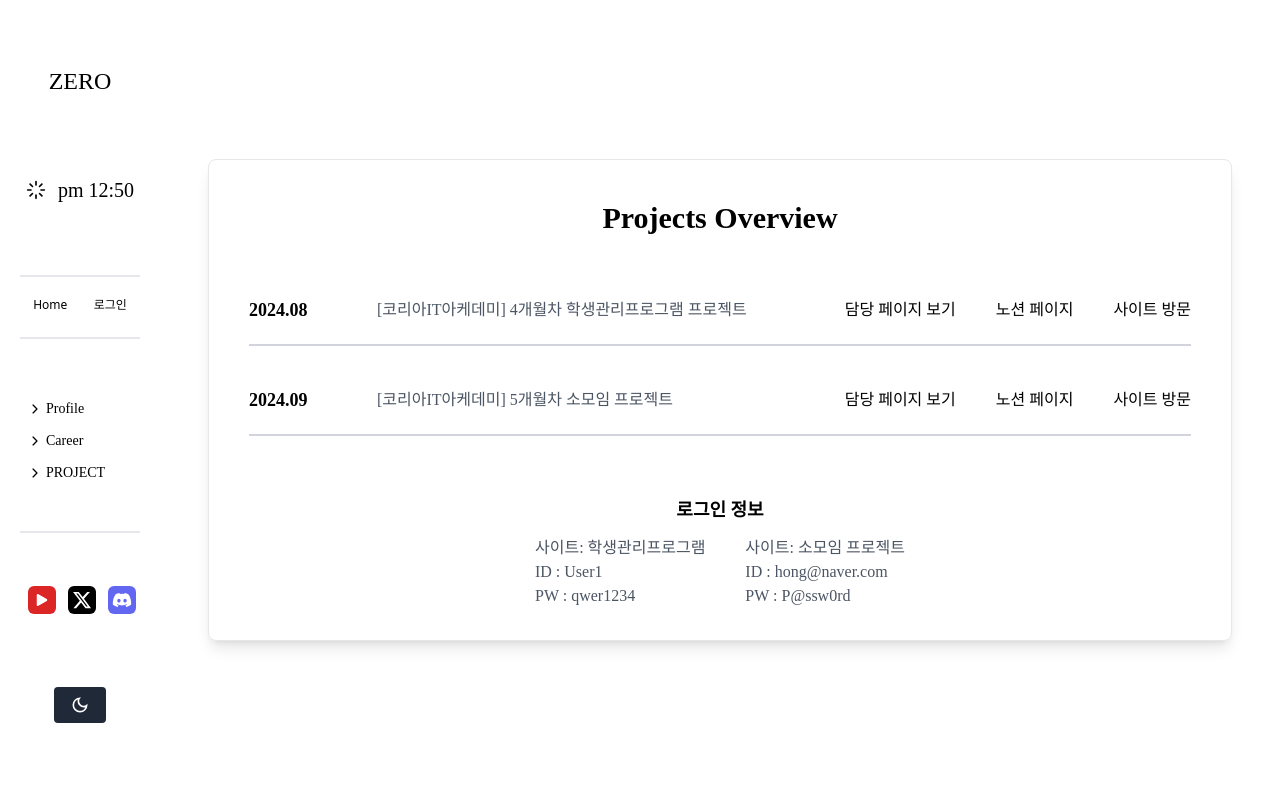
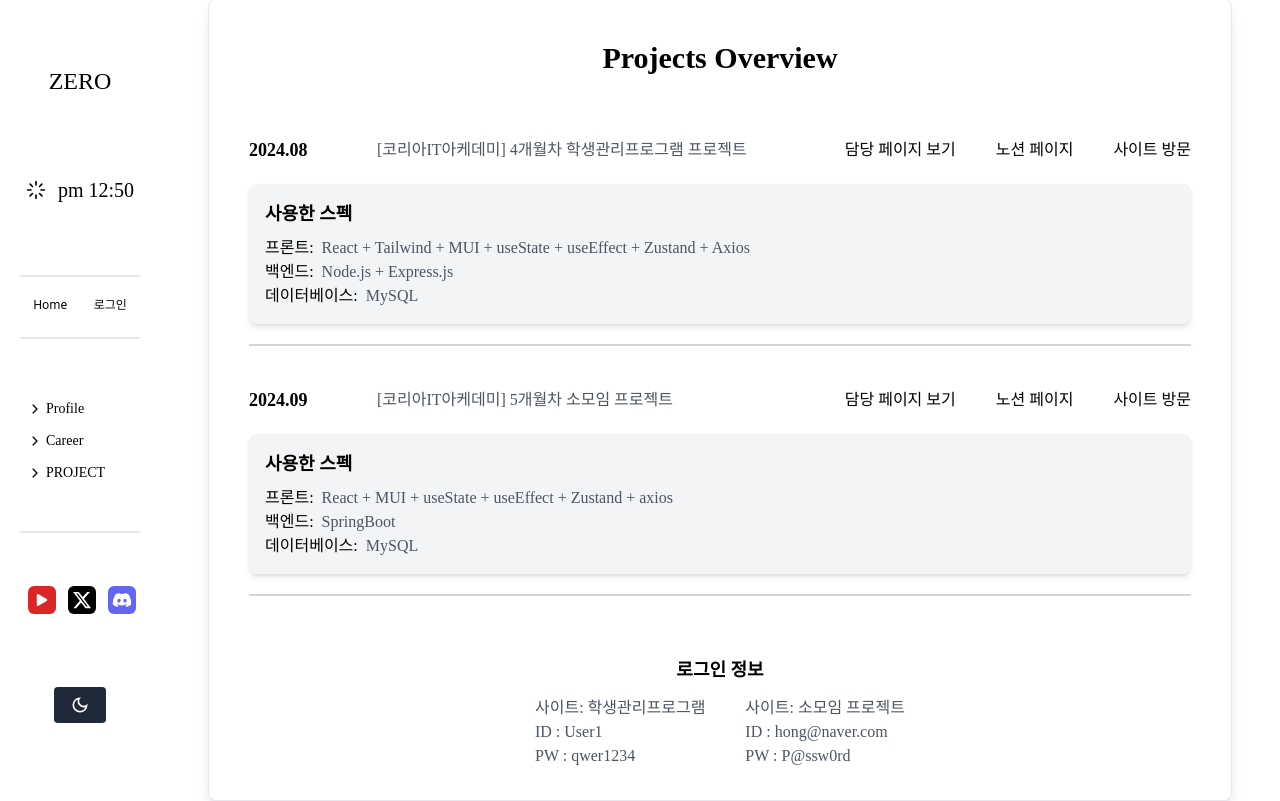
Before and after one commit to Zerokyh/zero, a React (Create React App) app: page /Project in a window 1280 px wide. Built offline with nearby package versions, Linux system fonts and the light colour scheme; no server answers; a web font is replaced by a local one.

Commit message:
9/30 김윤호 - 프로젝트 페이지 업데이트

```diff
--- a/src/zero_blog/Project.tsx
+++ b/src/zero_blog/Project.tsx
@@ -3,15 +3,16 @@ import { useNavigate } from "react-router-dom";
 const Project = () => {
   const navigate = useNavigate();
   return (
-    <div className="flex flex-col w-full max-w-5xl mx-auto gap-10 p-10 border shadow-lg rounded-lg">
+    <div className="flex flex-col w-full max-w-5xl mx-auto gap-10 p-10 border shadow-lg rounded-lg bg-white">
       {/* 헤더 */}
       <div className="text-center mb-5">
-        <h1 className="text-3xl font-bold ">Projects Overview</h1>
+        <h1 className="text-3xl font-bold">Projects Overview</h1>
       </div>
       {/* 프로젝트별 그룹화 */}
       <div className="flex flex-col gap-10">
         {/* 첫 번째 프로젝트 (4개월차) */}
-        <div className="flex justify-between items-center border-b-2 border-gray-300 pb-5">
+        <div className="flex flex-col gap-5 border-b-2 border-gray-300 pb-5">
+          <div className="flex justify-between items-center">
             <div className="w-32 text-lg font-semibold">2024.08</div>
             <div className="flex-grow text-gray-600">
               [코리아IT아케데미] 4개월차 학생관리프로그램 프로젝트
@@ -35,29 +36,73 @@ const Project = () => {
               </div>
             </div>
           </div>
+          {/* 스펙 카드 */}
+          <div className="bg-gray-100 p-4 rounded-lg shadow-md">
+            <div className="font-semibold text-lg">사용한 스펙</div>
+            <div className="mt-2">
+              <div className="flex items-center">
+                <span className="font-medium">프론트:</span>
+                <span className="ml-2 text-gray-600">
+                  React + Tailwind + MUI + useState + useEffect + Zustand +
+                  Axios
+                </span>
+              </div>
+              <div className="flex items-center">
+                <span className="font-medium">백엔드:</span>
+                <span className="ml-2 text-gray-600">Node.js + Express.js</span>
+              </div>
+              <div className="flex items-center">
+                <span className="font-medium">데이터베이스:</span>
+                <span className="ml-2 text-gray-600">MySQL</span>
+              </div>
+            </div>
+          </div>
+        </div>
 
         {/* 두 번째 프로젝트 (5개월차) */}
-        <div className="flex justify-between items-center border-b-2 border-gray-300 pb-5">
+        <div className="flex flex-col gap-5 border-b-2 border-gray-300 pb-5">
+          <div className="flex justify-between items-center">
             <div className="w-32 text-lg font-semibold">2024.09</div>
             <div className="flex-grow text-gray-600">
               [코리아IT아케데미] 5개월차 소모임 프로젝트
             </div>
             <div className="flex gap-10">
               <div
-              className="cursor-pointer  hover:text-sky-500 transition-colors duration-200"
+                className="cursor-pointer hover:text-sky-500 transition-colors duration-200"
                 onClick={() => navigate("/ProjectPtt")}
               >
                 담당 페이지 보기
               </div>
-            <div className="cursor-pointer  hover:text-sky-500 transition-colors duration-200">
+              <div className="cursor-pointer hover:text-sky-500 transition-colors duration-200">
                 <a href="https://slow-trumpet-3d9.notion.site/Project-PlayTogetherToday-07730b01867145aeadbafcd58ea393ac?pvs=4">
                   노션 페이지
                 </a>
               </div>
-            <div className="cursor-pointer  hover:text-sky-500 transition-colors duration-200">
+              <div className="cursor-pointer hover:text-sky-500 transition-colors duration-200">
                 <a href="https://victorious-pond-07ef29800.5.azurestaticapps.net/">
                   사이트 방문
                 </a>
+              </div>
+            </div>
+          </div>
+          {/* 스펙 카드 */}
+          <div className="bg-gray-100 p-4 rounded-lg shadow-md">
+            <div className="font-semibold text-lg">사용한 스펙</div>
+            <div className="mt-2">
+              <div className="flex items-center">
+                <span className="font-medium">프론트:</span>
+                <span className="ml-2 text-gray-600">
+                  React + MUI + useState + useEffect + Zustand + axios
+                </span>
+              </div>
+              <div className="flex items-center">
+                <span className="font-medium">백엔드:</span>
+                <span className="ml-2 text-gray-600">SpringBoot</span>
+              </div>
+              <div className="flex items-center">
+                <span className="font-medium">데이터베이스:</span>
+                <span className="ml-2 text-gray-600">MySQL</span>
+              </div>
             </div>
           </div>
         </div>
```
Lines whose indentation alone changed are shown as unchanged.
